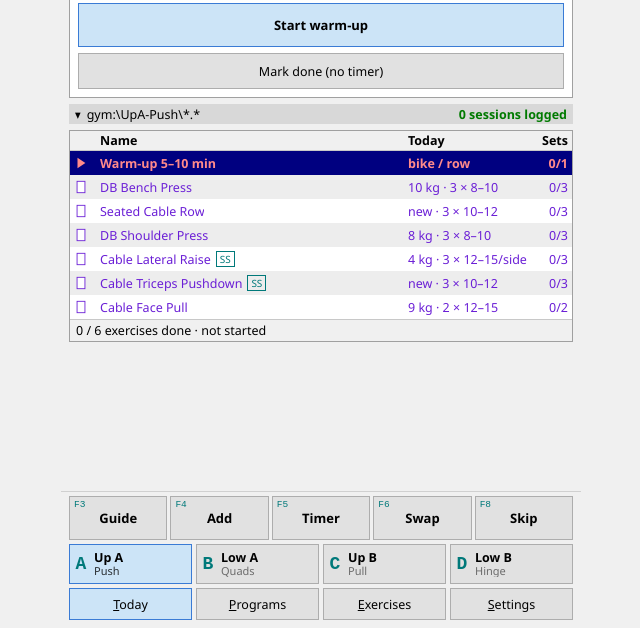
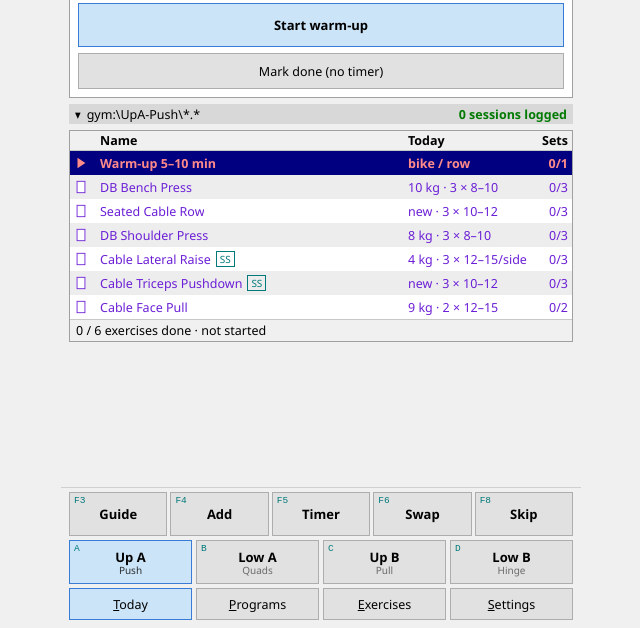
Before and after one commit to krummb/gymlog, a plain HTML site: page index.html in a window 1280 px wide. Shown: the part 172-800 px from the top of the page, without its empty margins (319-959 px from the left). Drawn offline with Linux system fonts and the light colour scheme.

Commit message:
0.15.3: workout buttons in F-key style (letter in the corner, name and subtitle centred)
Co-Authored-By: Claude Opus 5.5 <noreply@anthropic.com>
Claude-Session: https://claude.ai/code/session_01FAZ3pkWAH7DXMTYC2zGVuS

```diff
--- a/css/c2.css
+++ b/css/c2.css
@@ -265,3 +265,8 @@ footer .drives .drive { height:40px; justify-content:flex-start; gap:6px; paddin
 .progrow .pbtns { display:flex; gap:4px; flex:none; }
 .progrow .pbtns .btn { min-height:34px; }
 button.pathbar.wname { width:100%; text-align:left; border:0; font:inherit; cursor:pointer; }
+/* workout buttons in F-key style (0.15.3): letter small in the corner, name + subtitle centred */
+footer .drives .drive { height:44px; position:relative; display:flex; align-items:center; justify-content:center; padding:0 3px; gap:0; }
+.drive .dl { position:absolute; top:2px; left:4px; width:auto; font:normal 9.5px "Courier New", monospace; color:var(--teal); }
+.drive .dn { align-items:center; text-align:center; font-size:13px; line-height:1.15; max-width:100%; padding-top:3px; }
+.drive .dn small { font-size:10px; max-width:100%; }
--- a/version.js
+++ b/version.js
@@ -1,2 +1,2 @@
 // Single place for the app version. Bump on every release; the offline cache name follows it.
-self.APP_VERSION = "0.15.2";
+self.APP_VERSION = "0.15.3";
```
